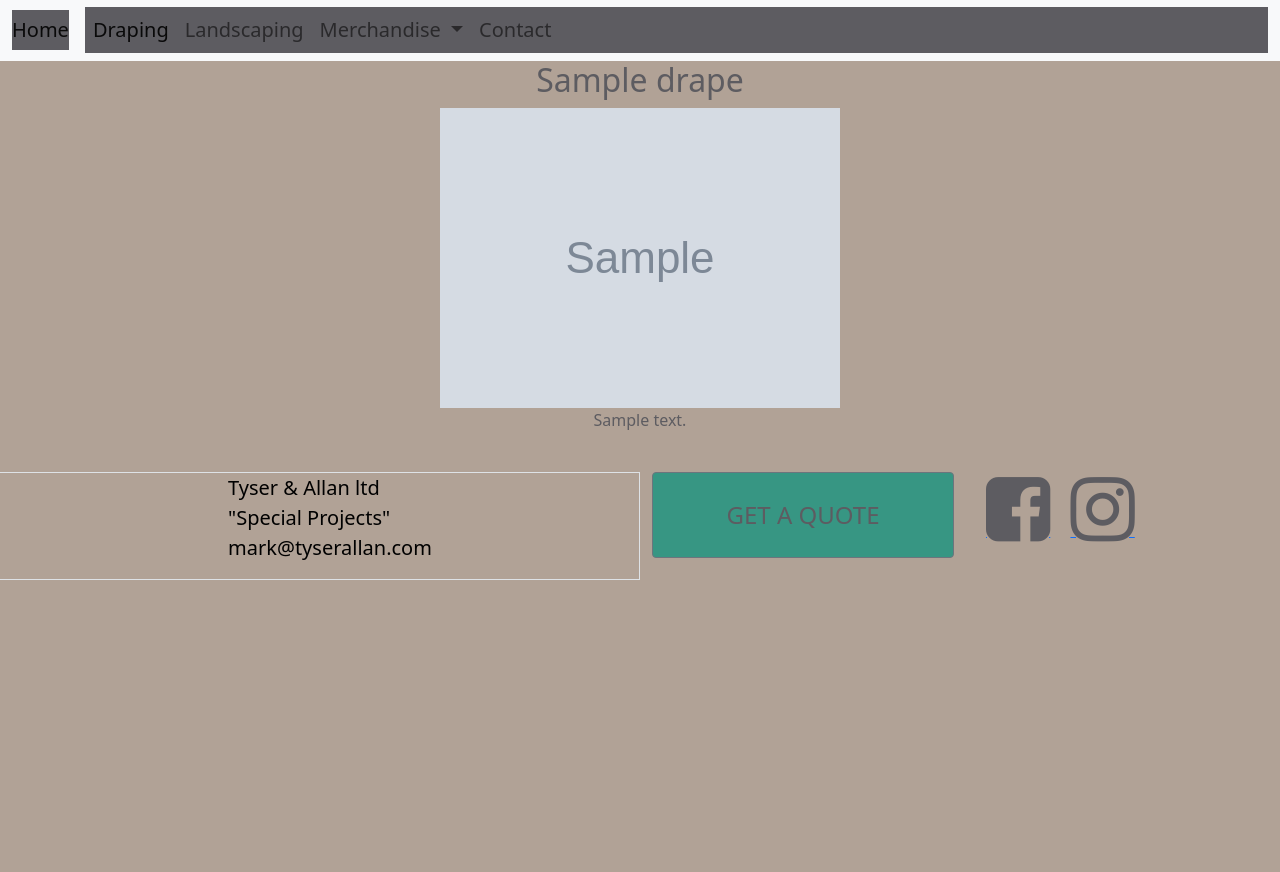
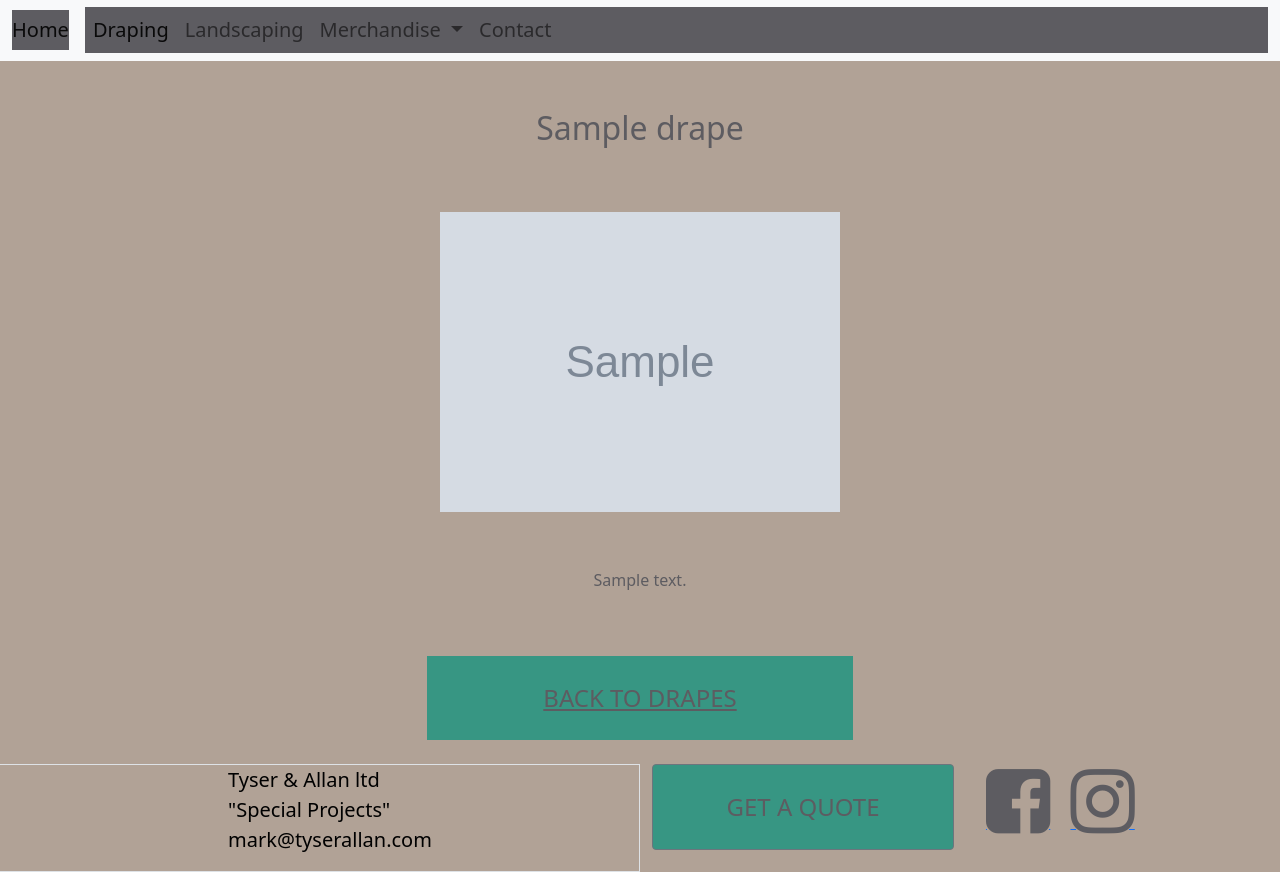
Before and after one commit to megmog88/Tyser-Allan-MileStoneProject4, a Django app: page /object/1/ in a window 1280 px wide. Shown: the part 134-1006 px from the top of the page. Before the commit the page ends 714 px from the top, so only its background shows below. Run offline with Django 3.2, Linux system fonts and the light colour scheme; tables that the repository leaves empty hold one stand-in row (values such as "Sample post"); grey boxes marked "Sample" are stand-in pictures.

Commit message:
added pictures to my database and started styling with content

```diff
--- a/draping/templates/drapinginfo.html
+++ b/draping/templates/drapinginfo.html
@@ -1,20 +1,23 @@
 {% extends "base.html" %}
     {% block content %}
-<div class="row no-gutters">
+<div class="row no-gutters p-5">
     <div class="col-10 offset-1 justify-content-center d-flex">
         <h2>{{ object.title }}</h2>
     </div>
 </div>
-<div class="row no-gutters">
+<div class="row no-gutters p-2">
     <div class="col-10 offset-1 justify-content-center d-flex">
         <img src="{{ object.cover.url}}" alt="{{ object.title }}">
     </div>
 </div>
-<div class="row no-gutters">
-    <div class="col-10 offset-1 justify-content-center d-flex">
+<div class="row no-gutters p-5">
+    <div class="col-8 offset-2 justify-content-center d-flex">
         <p>{{ object.body }}</p>
 </div>
 </div>
+<div class="offset-4 col-4">
+            <a class="d-flex justify-content-center p-4 footer-button" href="{% url 'draping' %}">Back to Drapes</a>
+    </div>
 
 
     {% endblock %}
--- a/pages/static/css/style.css
+++ b/pages/static/css/style.css
@@ -39,3 +39,9 @@ body, header, footer {
     background-color: #5D5C61;
     color: #7395AE;
 }
+
+/*----------------------Link Styling----*/
+
+.linkstyle:hover, .linkstyle:visited{
+    color: #379683;
+}
```
Also changed, not shown: draping/templates/draping.html (+5 -5 lines), media/images/Clothing.jpg (added), media/images/Colours.jpg (added), media/images/Indoor.jpg (added), media/images/Outdoor.jpg (added), media/images/Sequened.jpg (added), media/images/Theatre.jpg (added), media/images/Velvet.jpg (added), media/images/Wedding.png (added), media/images/weddingchairs.jpg (added), 1 other file.
